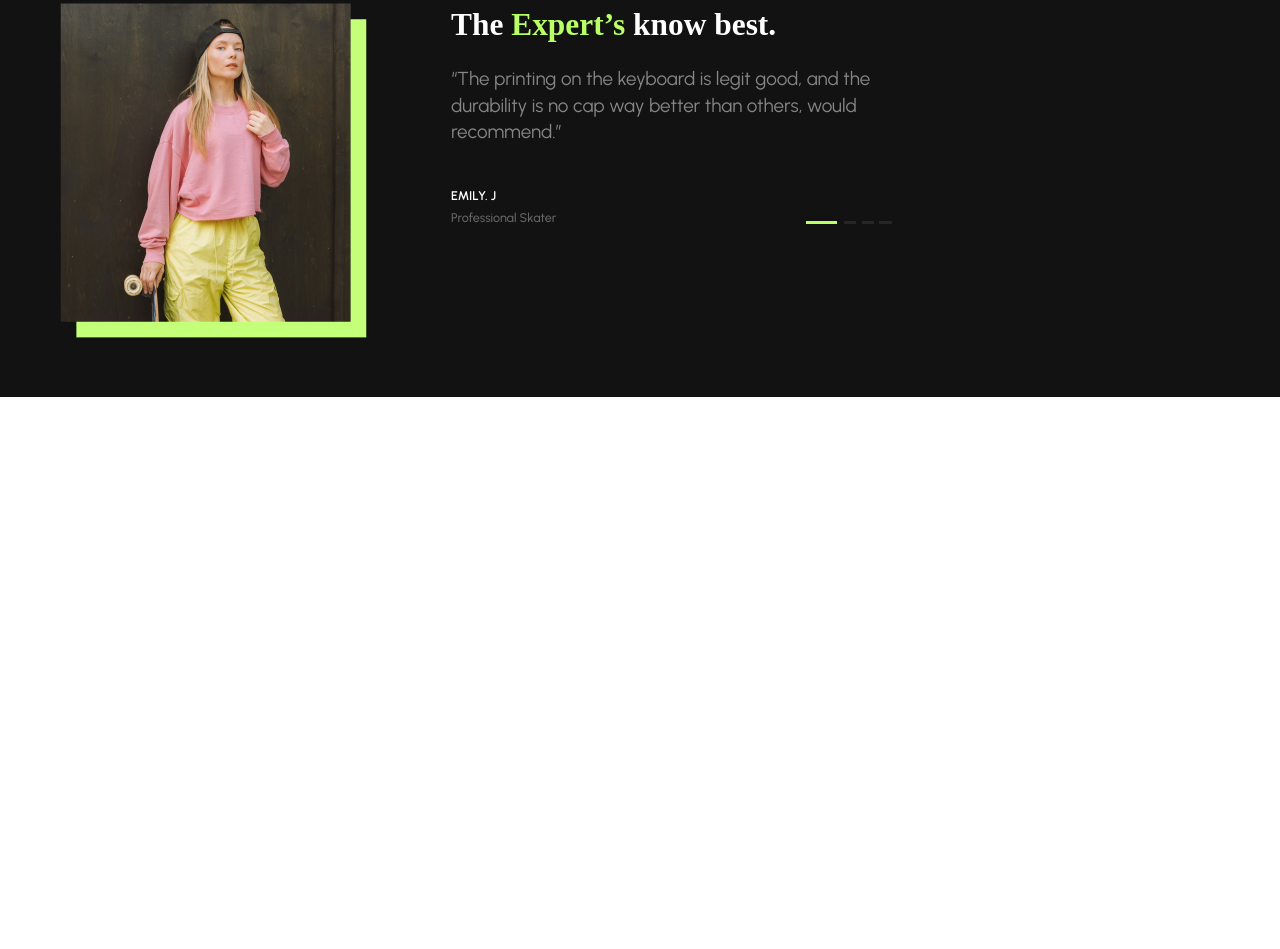
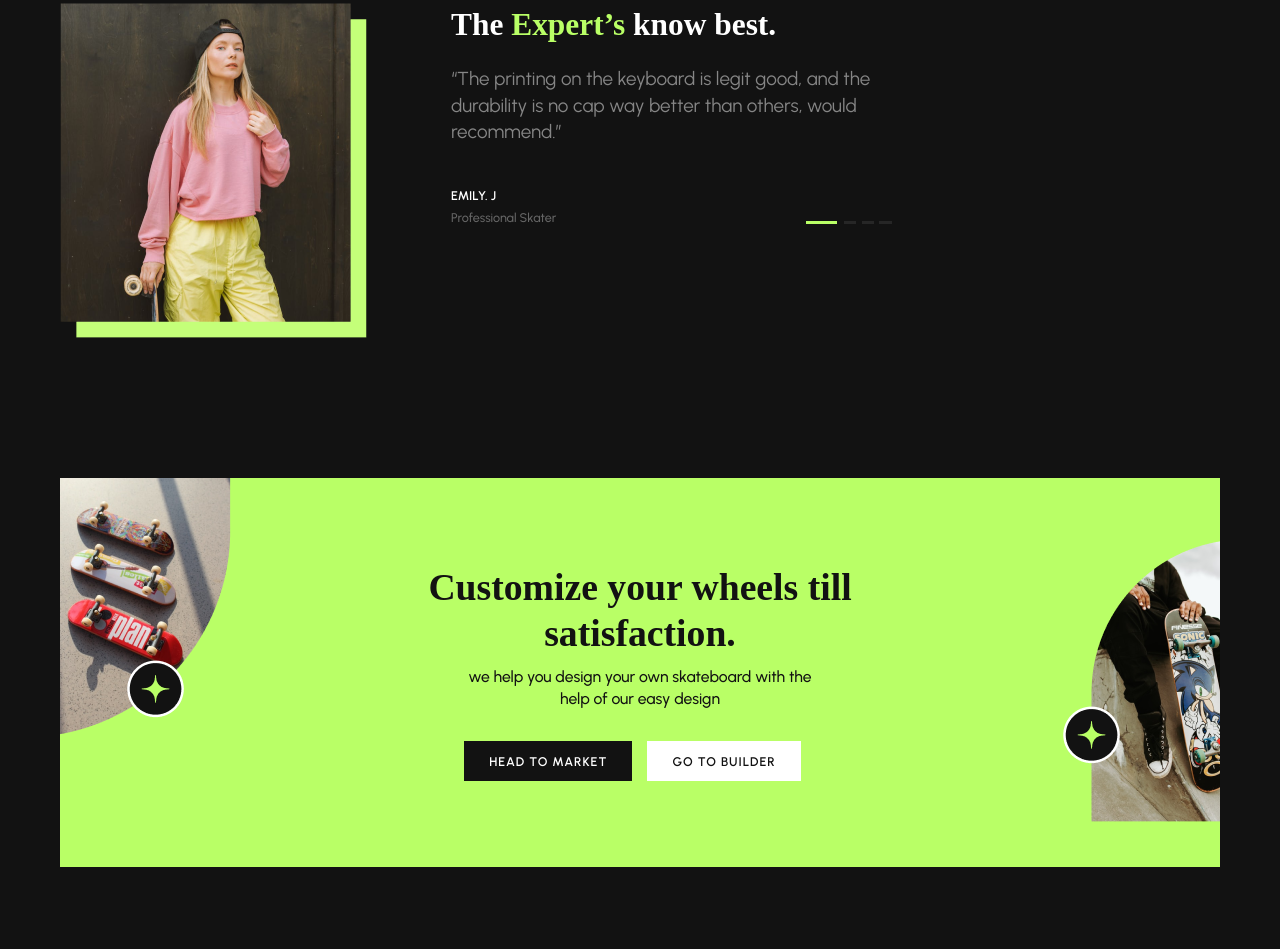
Before and after one commit to nixory/izzyhealth, a website: page src/index.html in a window 1280 px wide. Shown: the part 2474-3423 px from the top of the page. Before the commit the page ends 2871 px from the top, so only its background shows below. Drawn offline with nearby package versions, Linux system fonts and the light colour scheme; files that its build step writes are made by us from their sources; a web font is replaced by a local one.

Commit message:
section customize - 18 minutes

```diff
--- a/src/index.html
+++ b/src/index.html
@@ -61,7 +61,9 @@
     </div>
     <section class="forwho">
       <div class="container">
-        <h2 class="forwho__title">For the <span>Dopest Skater’s</span> around the world.</h2>
+        <h2 class="forwho__title">
+          For the <span>Dopest Skater’s</span> around the world.
+        </h2>
         <div class="forwho__subtitle">
           At Frim we build the firmest, sleekest, coolest boards that you can
           flex around with
@@ -113,30 +115,51 @@
     </section>
     <section class="buildbeast">
       <div class="container">
-            <h3 class="buildbeast__title">
-                Build your <span>own</span> beast.
-            </h3>
+        <h3 class="buildbeast__title">Build your <span>own</span> beast.</h3>
         <div class="buildbeast__subtitle">
-                we help you design your own skateboard with the help of our easy design builder and also provide you with templates in case youre in a hurry.
+          we help you design your own skateboard with the help of our easy
+          design builder and also provide you with templates in case youre in a
+          hurry.
         </div>
         <div class="buildbeast__wrapper">
           <div class="buildbeast__item">
             <div class="buildbeast__item-title">Upload or design</div>
             <div class="buildbeast__item-hr"></div>
-                    <div class="buildbeast__item-descr">Upload a design to our in built builder, or choose a design from top creators at the marketplace.</div>
-                    <img src="img/buildbeastimg1.png" alt="" class="buildbeast__item-img">
+            <div class="buildbeast__item-descr">
+              Upload a design to our in built builder, or choose a design from
+              top creators at the marketplace.
+            </div>
+            <img
+              src="img/buildbeastimg1.png"
+              alt=""
+              class="buildbeast__item-img"
+            />
           </div>
           <div class="buildbeast__item">
             <div class="buildbeast__item-title">BUY THE SKATE</div>
             <div class="buildbeast__item-hr"></div>
-                    <div class="buildbeast__item-descr">Pay for your customized flashy design or a design template from the market, through our easy to use payment portal.</div>
-                    <img src="img/buildbeastimg2.png" alt="" class="buildbeast__item-img">
+            <div class="buildbeast__item-descr">
+              Pay for your customized flashy design or a design template from
+              the market, through our easy to use payment portal.
+            </div>
+            <img
+              src="img/buildbeastimg2.png"
+              alt=""
+              class="buildbeast__item-img"
+            />
           </div>
           <div class="buildbeast__item">
             <div class="buildbeast__item-title">GET IT DELIVERED</div>
             <div class="buildbeast__item-hr"></div>
-                    <div class="buildbeast__item-descr">have your wheels delivered to your home within a snap, through our fast delivery partners.</div>
-                    <img src="img/buildbeastimg3.png" alt="" class="buildbeast__item-img">
+            <div class="buildbeast__item-descr">
+              have your wheels delivered to your home within a snap, through our
+              fast delivery partners.
+            </div>
+            <img
+              src="img/buildbeastimg3.png"
+              alt=""
+              class="buildbeast__item-img"
+            />
           </div>
         </div>
       </div>
@@ -144,10 +167,14 @@
     <section class="experts">
       <div class="container">
         <div class="experts__wrapper">
-                <img src="img/expertsimg.png" alt="" class="experts__img">
+          <img src="img/expertsimg.png" alt="" class="experts__img" />
+
           <div class="experts__text">
             <h4 class="experts__title">The <span>Expert’s</span> know best.</h4>
-                    <div class="experts__subtitle">“The printing on the keyboard is legit good, and the durability is no cap way better than others, would recommend.”</div>
+            <div class="experts__subtitle">
+              “The printing on the keyboard is legit good, and the durability is
+              no cap way better than others, would recommend.”
+            </div>
             <div class="experts__name">EMILY. J</div>
             <div class="experts__whois">Professional Skater</div>
             <div class="experts__figures1"></div>
@@ -158,6 +185,27 @@
         </div>
       </div>
     </section>
+    <div class="customize">
+      <div class="container">
+        <div class="customize__wrapper">
+            <img src="img/customize1.png" alt="" class="customize__img">
+            <img src="img/customize2.png" alt="" class="customize__img2">
+            <img src="img/customizevector.png" alt="" class="customize__img3">
+            <img src="img/customizevector.png" alt="" class="customize__img4">
+            <div class="customize__title">
+            Customize your wheels till satisfaction.
+          </div>
+          <div class="customize__subtitle">
+            we help you design your own skateboard with the help of our easy
+            design
+          </div>
+          <div class="customize__btns">
+            <button class="customize__btn">HEAD TO MARKET</button
+            ><button class="customize__btn customize__btn-o">GO TO BUILDER</button>
+          </div>
+        </div>
+      </div>
+    </div>
   </body>
 
   <script src="./js/scripts.min.js"></script>
--- /dev/null
+++ b/src/sass/blocks/_customize.sass
@@ -0,0 +1,62 @@
+.customize
+    padding-top: 81px
+    background-color: #121212
+    padding-bottom: 82px
+    &__wrapper
+        background-color: #B9FF66
+        padding: 86px 86px
+        position: relative
+        text-align: center
+    &__img
+        position: absolute
+        left: 0
+        top: 0
+    &__img2
+        position: absolute
+        right: 0
+        top: 61px
+    &__img3
+        position: absolute
+        left: 66.78px
+        top: 181.48px
+    &__img4
+        position: absolute
+        right: 100px
+        top: 227.83px
+    &__title
+        font-family: 'Clash Display'
+        font-style: normal
+        font-weight: 600
+        font-size: 37.7094px
+        line-height: 46px
+        text-align: center
+        max-width: 441.51px
+        color: #121212
+        margin: 0 auto
+        margin-bottom: 10px
+    &__subtitle
+        font-family: 'Urbanist'
+        font-style: normal
+        font-weight: 500
+        font-size: 15.7123px
+        line-height: 140%
+        text-align: center
+        margin: 0 auto
+        margin-bottom: 31px
+        max-width: 344.88px
+        color: #121212
+    &__btn
+        padding: 12.5698px 25.1396px
+
+        background: #121212
+        font-family: 'Urbanist'
+        font-style: normal
+        font-weight: 600
+        font-size: 12.5698px
+        line-height: 15px
+        letter-spacing: 0.08em
+        margin-right: 15px
+        color: #FFFFFF
+        &-o
+            background: #FFFFFF
+            color: #121212
--- a/src/sass/style.sass
+++ b/src/sass/style.sass
@@ -10,6 +10,7 @@
 @import 'blocks/forwho'
 @import 'blocks/buildbeast'
 @import 'blocks/experts'
+@import 'blocks/customize'
 // @import './footer';
 
 // Libs
```
Also changed, not shown: build/css/style.css, build/css/style.min.css, build/img/customize1.png (added), build/img/customize2.png (added), build/img/customizevector.png (added), build/index.html, src/img/customize1.png (added), src/img/customize2.png (added), src/img/customizevector.png (added). Lines whose indentation alone changed are shown as unchanged.
